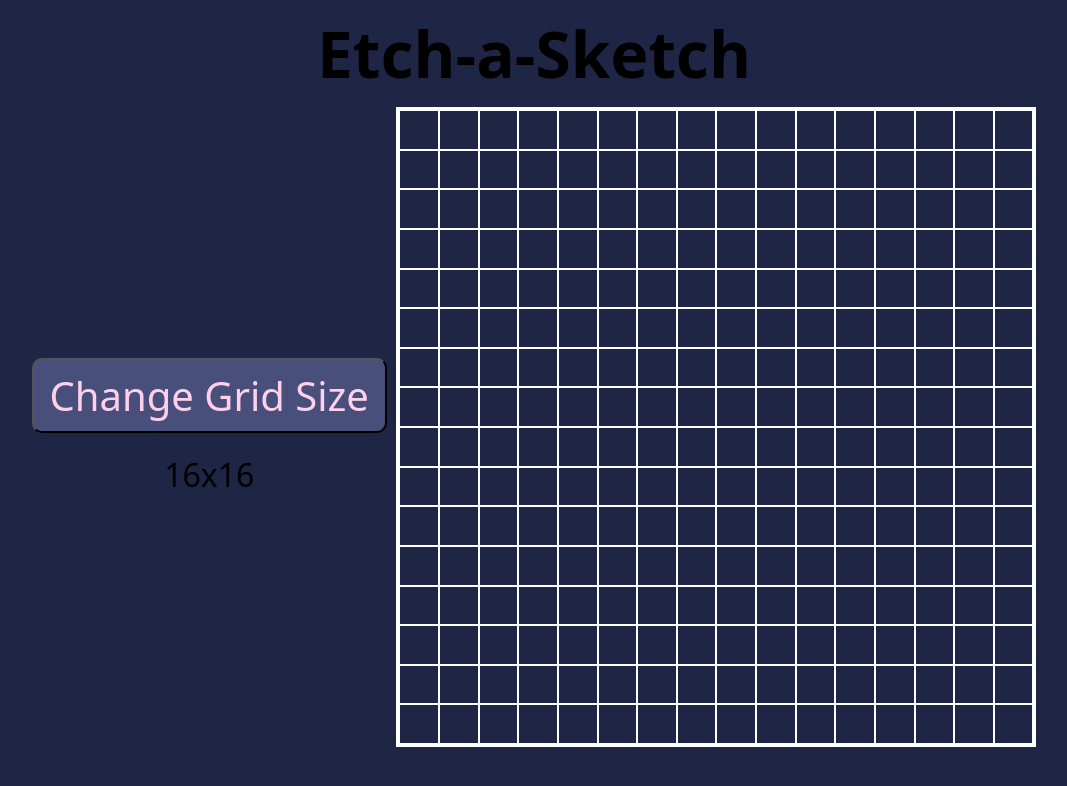
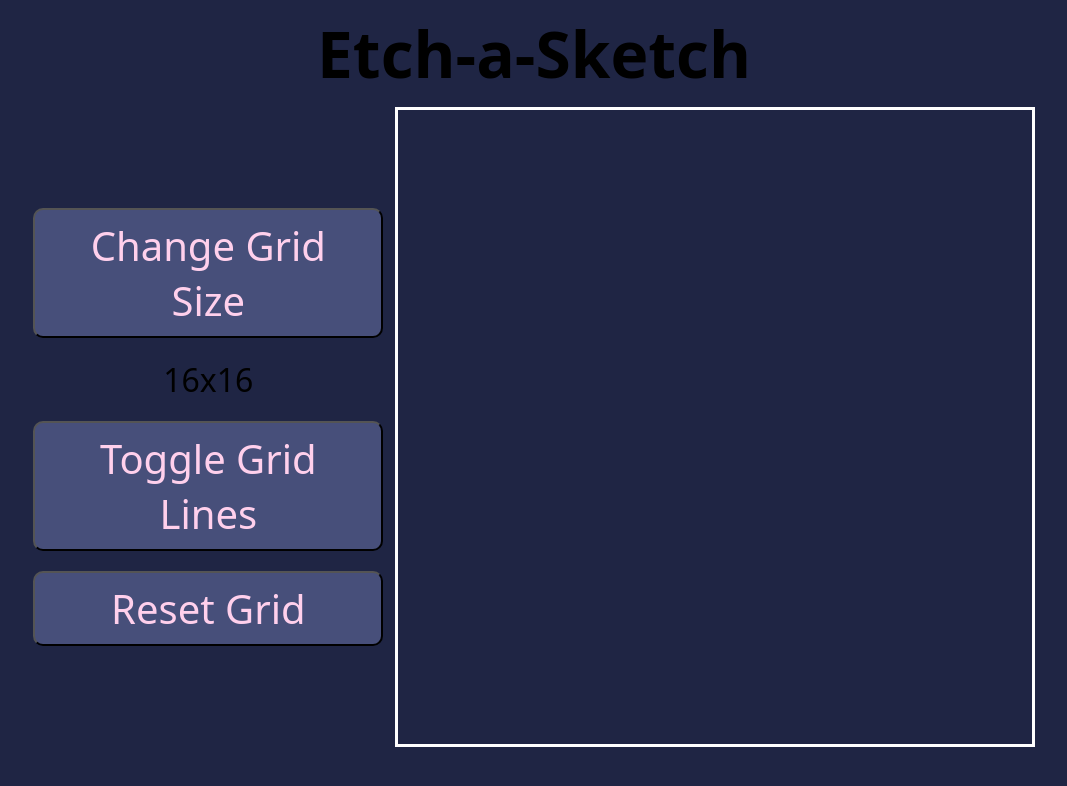
Before and after one commit to finnian-smith/etch-a-sketch, a plain HTML site: page index.html in a window 1280 px wide. Shown: the whole page, without its empty margins (106-1173 px from the left). Drawn offline with Linux system fonts and the light colour scheme; a web font is replaced by a local one.

Commit message:
Add toggle and reset functionality

```diff
--- a/index.html
+++ b/index.html
@@ -21,9 +21,11 @@
     </div>
 
     <div class="gameplay-container">
-      <div class="resize-button-container">
+      <div class="button-container">
         <button class="resize-button">Change Grid Size</button>
         <p class="grid-size"></p>
+        <button class="grid-line-button">Toggle Grid Lines</button>
+        <button class="reset-button">Reset Grid</button>
       </div>
       <div class="grid-container"></div>
     </div>
--- a/script.js
+++ b/script.js
@@ -5,7 +5,7 @@ let initialGridSize = 16;
 
 const container = document.querySelector(".grid-container");
 
-// Function to create a grid with a specified number of squares per side
+// Create a grid with a specified number of squares per side
 function createGrid(squarePerSide) {
   container.innerHTML = "";
 
@@ -19,7 +19,7 @@ function createGrid(squarePerSide) {
     container.appendChild(square);
   }
 
-  container.addEventListener("mouseover", function (event) {
+  container.addEventListener("mouseover", (event) => {
     if (event.target.classList.contains("grid-square")) {
       const backgroundColor = randomColor();
       event.target.style.backgroundColor = `rgb(${backgroundColor})`;
@@ -31,9 +31,9 @@ function createGrid(squarePerSide) {
 createGrid(initialGridSize);
 displayGridSize(initialGridSize);
 
-// Resize grid button event listener
-const button = document.querySelector(".resize-button");
-button.addEventListener("click", function () {
+// Resize grid button
+const resizeButton = document.querySelector(".resize-button");
+resizeButton.addEventListener("click", () => {
   let newSize = prompt(
     "Enter the number of squares per side (Max - " + GRID_MAX_LIMIT + "):"
   );
@@ -48,22 +48,30 @@ button.addEventListener("click", function () {
   }
 });
 
-// each interaction randomises the square’s RGB value
+// Display current grid size
+function displayGridSize(gridSize) {
+  const gridSizeElement = document.querySelector(".grid-size");
+  gridSizeElement.textContent = gridSize + "x" + gridSize;
+}
+
+// Randomise the square’s RGB value
 function randomColor() {
   const rgbValue = Array.from({ length: 3 }, () =>
-    Math.floor(Math.random() * 266)
+    Math.floor(Math.random() * 256)
   );
 
   return rgbValue;
 }
 
-// display current grid size
-function displayGridSize(gridSize) {
-  const gridSizeElement = document.querySelector(".grid-size");
-  gridSizeElement.textContent = gridSize + "x" + gridSize;
-}
+// Toggle on / off grid lines
+const gridLineButton = document.querySelector(".grid-line-button");
+gridLineButton.addEventListener("click", () => {
+  container.classList.toggle("grid-lines-on");
+});
 
-// Add button to index.html -> show grid or not
-// Add event listener to button -> toggle on / off = border: 1px solid #ffffff
-// will probably need to be move styling here and then handle
-// but initially set show grid = false?
+// Reset grid
+const resetButton = document.querySelector(".reset-button");
+resetButton.addEventListener("click", () => {
+  createGrid(initialGridSize);
+  displayGridSize(initialGridSize);
+});
--- a/styles.css
+++ b/styles.css
@@ -25,24 +25,33 @@ body {
   align-items: center;
 }
 
-.resize-button-container {
+.button-container {
   display: flex;
   flex-direction: column;
   align-items: center;
 }
 
-.resize-button {
+.resize-button,
+.grid-line-button,
+.reset-button {
   border-radius: 10px;
   padding: 8px 16px;
   background-color: #474f7a;
   color: #ffd0ec;
   font-size: 2.5rem;
   margin-bottom: 10px;
+  width: 350px;
 }
 
 .grid-size {
   font-size: 2rem;
   margin-top: 10px;
+  margin-bottom: 20px;
+}
+
+.reset-button {
+  margin-top: 10px;
+  margin-bottom: 0;
 }
 
 .grid-container {
@@ -54,6 +63,9 @@ body {
 }
 
 .grid-square {
-  border: 1px solid #ffffff;
   transition: background-color 0.3s ease;
 }
+
+.grid-lines-on .grid-square {
+  border: 1px solid #ffffff;
+}
```
